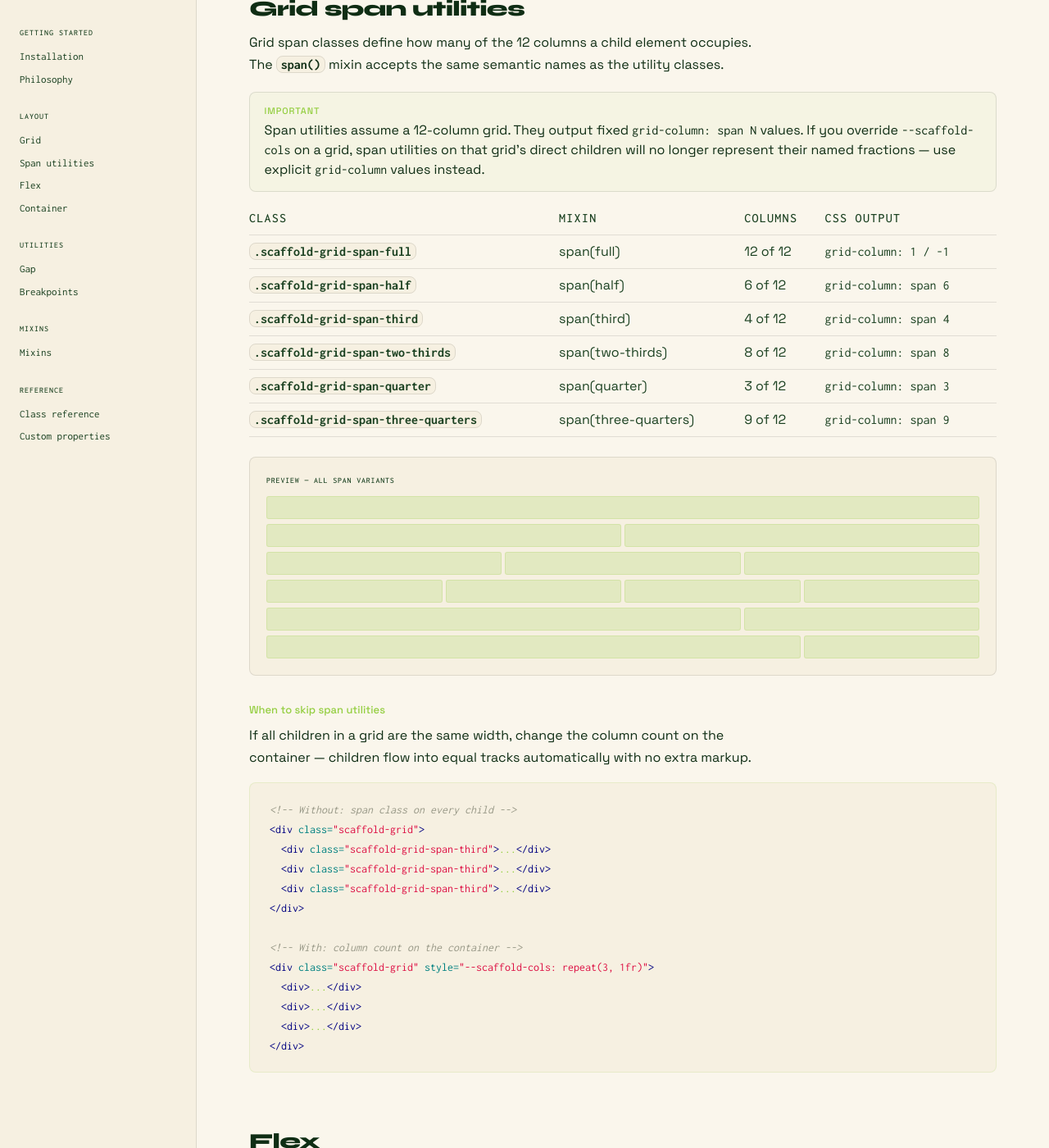
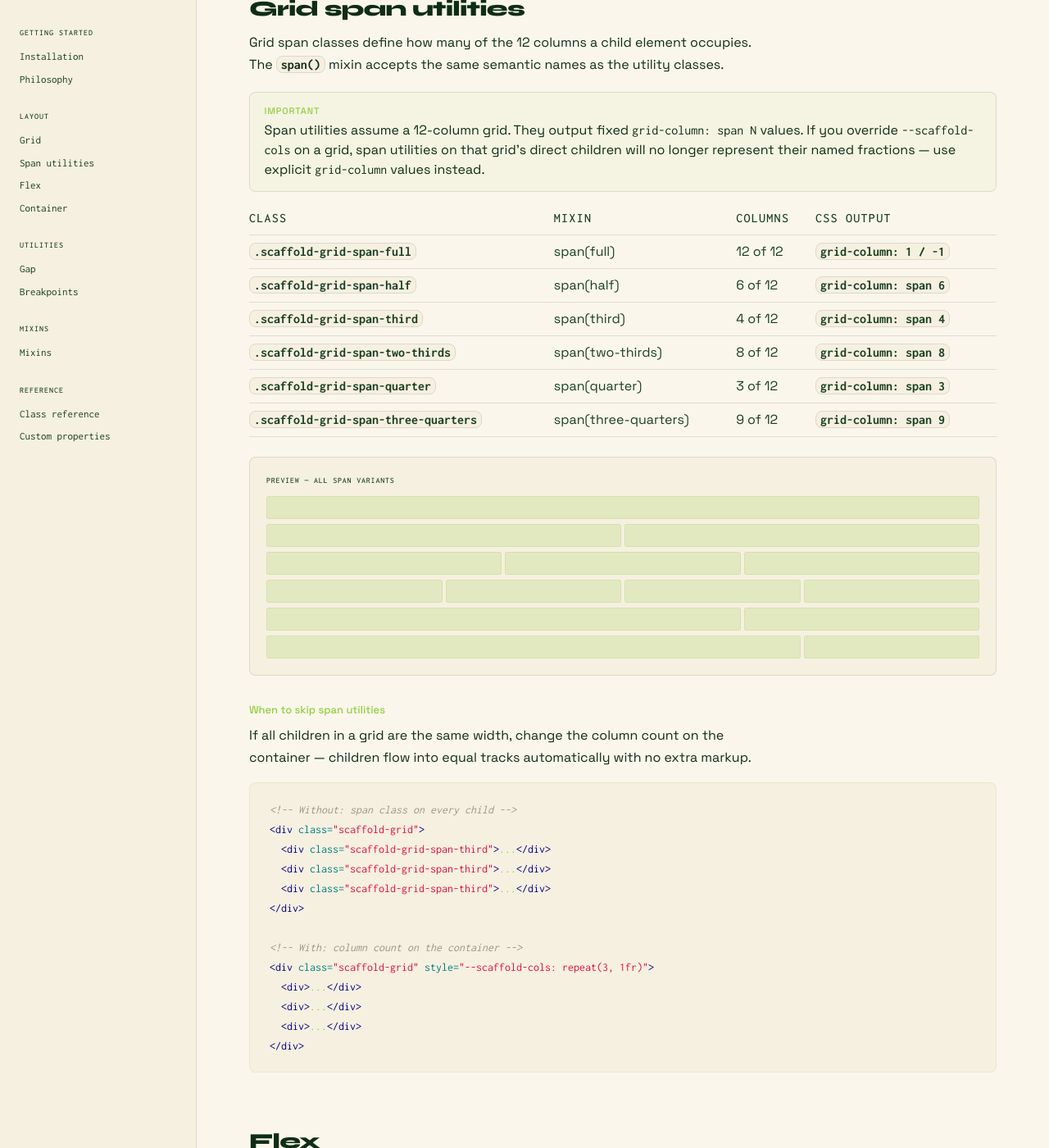
Before and after one commit to naher94/scaffoldcss, a Jekyll site: the page built from docs.html, in a window 1280 px wide and 1400 px high, scrolled down 3129 px. Shown: the whole window at 82% size. Built offline with Jekyll 4.4.1, drawn with Linux system fonts in a browser that asks for light colours.

Commit message:
Table Styling Updated

```diff
--- a/_sass/_docs.scss
+++ b/_sass/_docs.scss
@@ -300,9 +300,15 @@
     }
 
     &:last-child {
-      font-family: var(--font-mono);
-      // font-size: 11px;
-      color: var(--bamboo-forest);
+      white-space: nowrap;
+
+      code {
+        @include inconsolata(bold);
+        background: var(--dark-creme);
+        border: var(--border);
+        border-radius: var(--radius);
+        padding: 1px 5px;
+      }
     }
   }
 }
```
Also changed, not shown: _docs/spans.html (+6 -6 lines).
